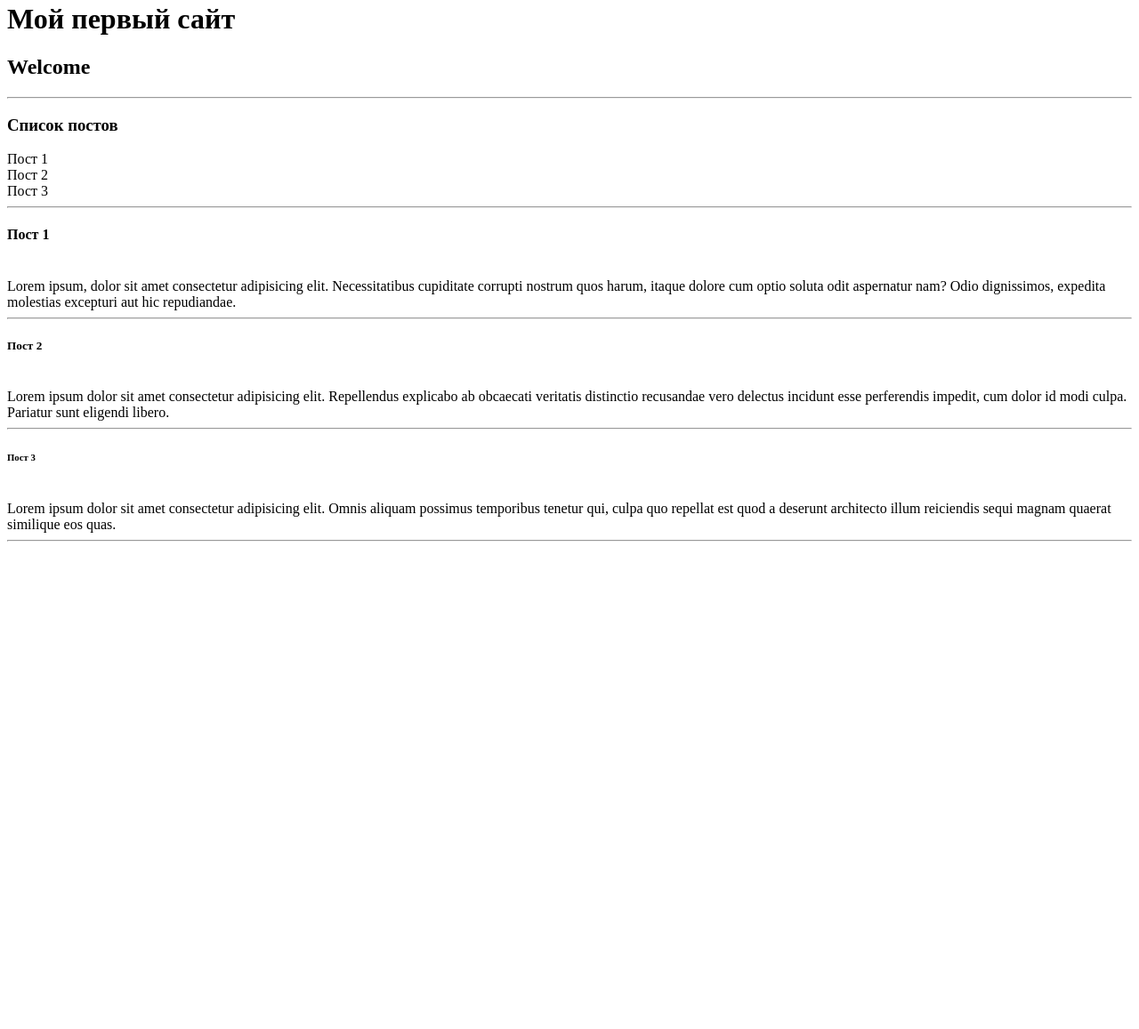
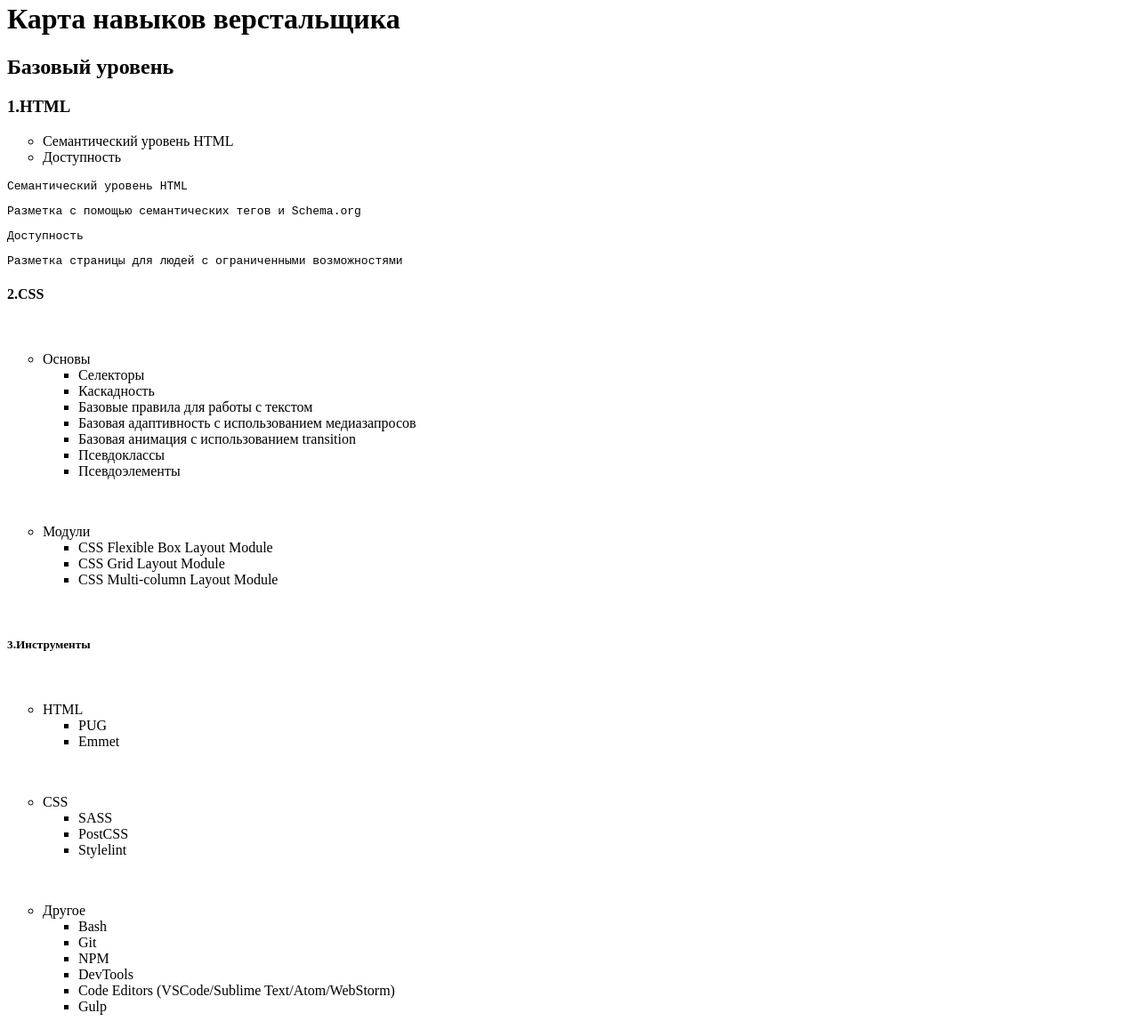
Before and after one commit to Egor0511/HTML, a plain HTML site: page Egor/index.html in a window 1280 px wide. Shown: the part 18-1175 px from the top of the page at 89% size. Before the commit the page ends 800 px from the top, so only its background shows below. Drawn offline with Linux system fonts and the light colour scheme.

Commit message:
Update index.html

```diff
--- a/Egor/index.html
+++ b/Egor/index.html
@@ -3,31 +3,90 @@
 <head>
     <meta charset="UTF-8">
     <meta name="viewport" content="width=device-width, initial-scale=1.0">
+    <link rel="stylesheet" href="style.css">
     <title>Document</title>
 </head>
 <body>
-    <h1>Мой первый сайт</h1>
-    <h2>Welcome</h2>
-    <hr>
-    <h3>Список постов</h3>
-    <body>Пост 1</body>
-    <br>
-    <body>Пост 2</body>
-    <br>
-    <body>Пост 3</body>
-    <br>
-    <hr>
-<h4>Пост 1</h4>
+    <style>
+        ol li{
+            list-style: circle;
+        }
+        ul li{
+            list-style: circle;
+        }
+        ul li ul li{
+            list-style: square;
+        }
+    </style>
+    <h1>Карта навыков верстальщика</h1>
+    <h2>Базовый уровень</h2>
+    <h3>1.HTML</h3>
+    <ol>
+        <li>Семантический уровень HTML</li>
+        <li>Доступность</li>
+    </ol>
+<pre>Семантический уровень HTML</pre>
+<pre>Разметка с помощью семантических тегов и Schema.org</pre>
+<pre>Доступность</pre>
+<pre>Разметка страницы для людей с ограниченными возможностями</pre>
+<h4>2.CSS</h4>
 <br>
-<div>Lorem ipsum, dolor sit amet consectetur adipisicing elit. Necessitatibus cupiditate corrupti nostrum quos harum, itaque dolore cum optio soluta odit aspernatur nam? Odio dignissimos, expedita molestias excepturi aut hic repudiandae.</div>
-<hr>
-<h5>Пост 2</h5>
+<ul>
+    <li>Основы
+    <ul>
+        <li>Селекторы</li>
+        <li>Каскадность</li>
+        <li>Базовые правила для работы с текстом</li>
+        <li>Базовая адаптивность с использованием медиазапросов</li>
+        <li>Базовая анимация с использованием transition</li>
+        <li>Псевдоклассы</li>
+        <li>Псевдоэлементы</li>
+    </ul>
+</li>
+</ul>
 <br>
-<div>Lorem ipsum dolor sit amet consectetur adipisicing elit. Repellendus explicabo ab obcaecati veritatis distinctio recusandae vero delectus incidunt esse perferendis impedit, cum dolor id modi culpa. Pariatur sunt eligendi libero.</div>
-<hr>
-<h6>Пост 3</h6>
+<ul>
+    <li>Модули
+        <ul>
+            <li>CSS Flexible Box Layout Module</li>
+            <li>CSS Grid Layout Module</li>
+            <li>CSS Multi-column Layout Module</li>
+        </ul>
+    </li>
+</ul>
 <br>
-<div>Lorem ipsum dolor sit amet consectetur adipisicing elit. Omnis aliquam possimus temporibus tenetur qui, culpa quo repellat est quod a deserunt architecto illum reiciendis sequi magnam quaerat similique eos quas.</div>
-<hr>
+<h5>3.Инструменты</h5>
+<br>
+<Ul>
+    <li>HTML
+        <ul>
+            <li>PUG</li>
+            <li>Emmet</li>
+        </ul>
+    </li>
+</Ul>
+<br>
+<ul>
+    <li>CSS
+        <ul>
+            <li>SASS</li>
+            <li>PostCSS</li>
+            <li>Stylelint</li>
+        </ul>
+    </li>
+</ul>
+<br>
+<ul>
+    <li>Другое
+        <ul>
+            <li>Bash</li>
+            <li>Git</li>
+            <li>NPM</li>
+            <li>DevTools</li>
+            <li>Code Editors (VSCode/Sublime Text/Atom/WebStorm)</li>
+            <li>Gulp</li>
+        </ul>
+    </li>
+</ul>
 </body>
 </html>
```
